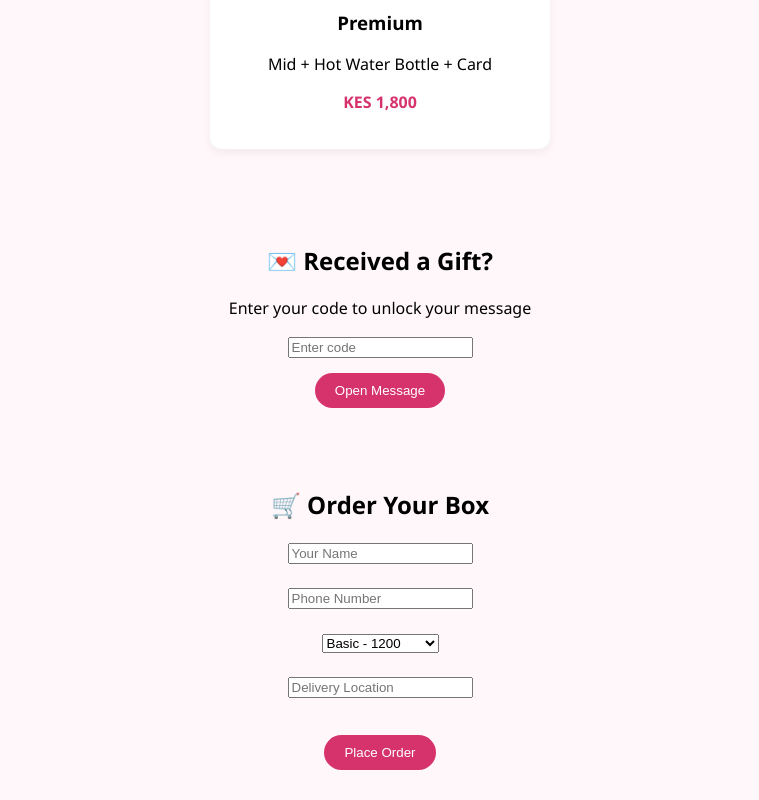
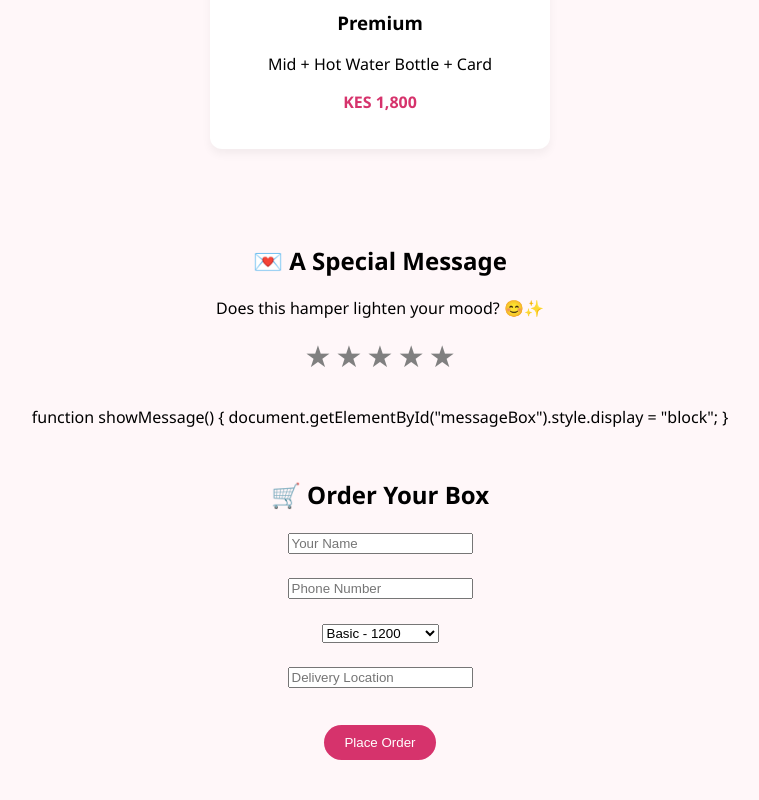
Before and after one commit to kiky776/flowcarehamper, a plain HTML site: page index.html in a window 1280 px wide. Shown: the part 1605-2405 px from the top of the page, without its empty margins (260-1019 px from the left). Drawn offline with Linux system fonts and the light colour scheme.

Commit message:
Update index.html

```diff
--- a/index.html
+++ b/index.html
@@ -113,18 +113,22 @@ button {
 </div>
 
 <!-- QR MESSAGE ENTRY -->
+<script>
+function rate(num) {
+    let stars = document.querySelectorAll(".stars span");
+
+    stars.forEach((s, i) => {
+        if(i < num) s.style.color = "gold";
+        else s.style.color = "grey";
+    });
+
+    document.getElementById("messageBox").style.display = "block";
+}
+</script>
+<!-- MESSAGE SECTION -->
 <div class="section">
-    <h2>💌 Received a Gift?</h2>
-    <p>Enter your code to unlock your message</p>
-
-    <input id="codeInput" placeholder="Enter code">
-    <br>
-    <button onclick="openMessage()">Open Message</button>
-</div>
-
-<!-- MESSAGE SECTION -->
-<div id="messageSection">
-    <h2>⭐ Rate Your Box</h2>
+    <h2>💌 A Special Message</h2>
+    <p>Does this hamper lighten your mood? 😊✨</p>
 
     <div class="stars">
         <span onclick="rate(1)">★</span>
@@ -134,14 +138,14 @@ button {
         <span onclick="rate(5)">★</span>
     </div>
 
-    <div id="finalMessage" style="display:none;">
+    <div id="messageBox" style="display:none; margin-top:20px;">
         <h3>💖 Your Message</h3>
-        <p>Someone sent you this box to remind you:
-you are loved, cared for, and deserve softness today 🤍</p>
+        <p>
+        Someone sent you this box to remind you:
+        you are loved, cared for, and deserve softness today 🤍
+        </p>
     </div>
 </div>
-
-<script>
 function showMessage() {
     document.getElementById("messageBox").style.display = "block";
 }
```
